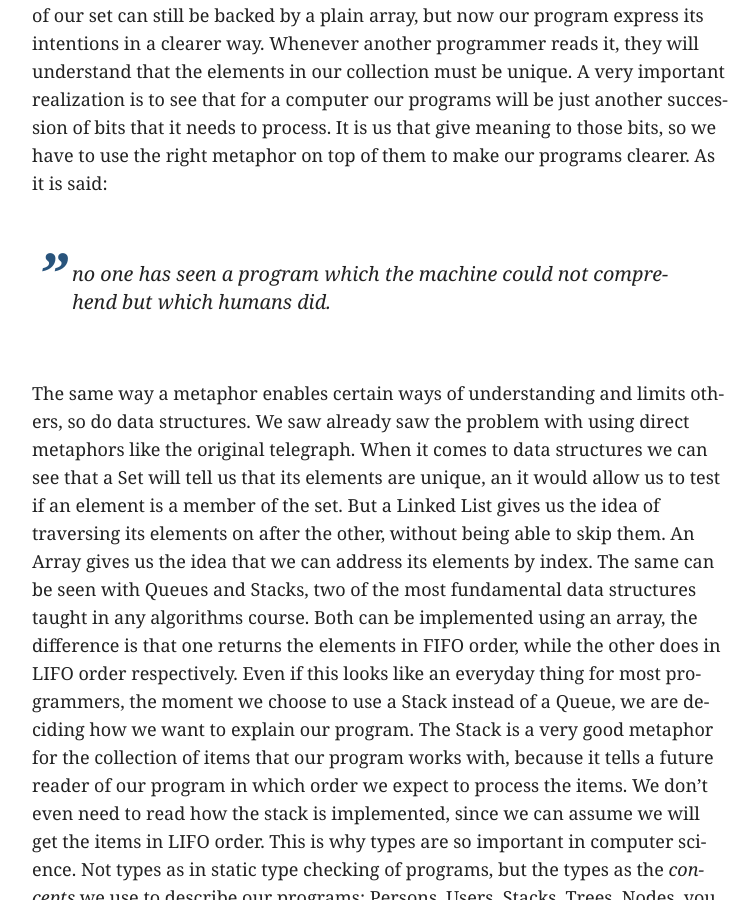
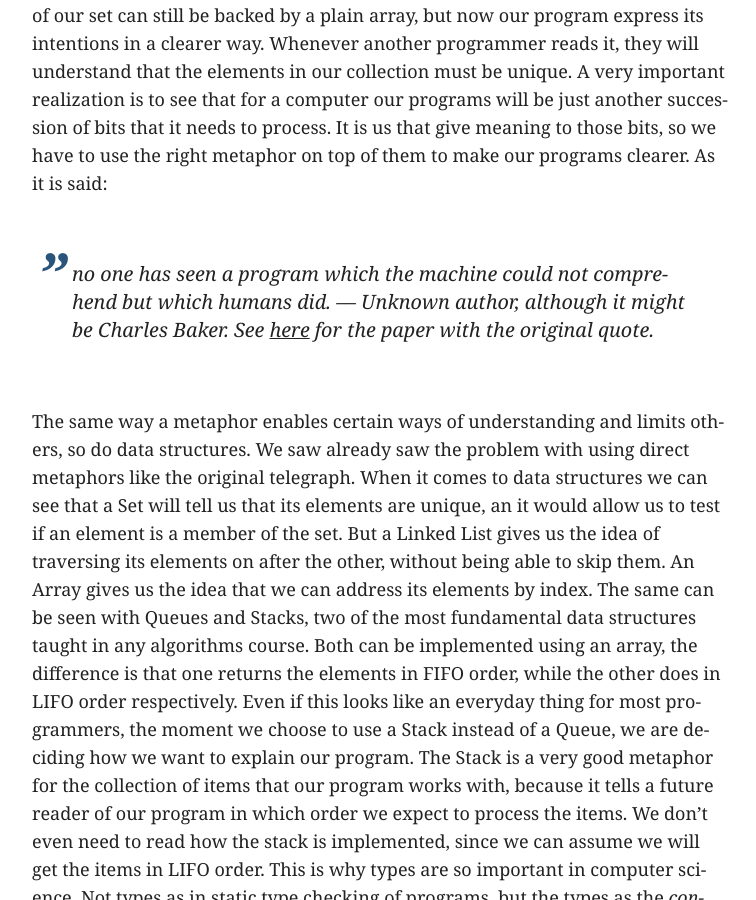
Before and after one commit to videlalvaro/videlalvaro.github.io, a Jekyll site: the page built from _posts/2017-01-17-metaphors-we-code-by.md, in a window 1280 px wide and 900 px high, scrolled down 4967 px. Shown: the whole window, without its empty margins (260-1016 px from the left). Built offline with Jekyll 4.4.1, drawn with Linux system fonts in a browser that asks for light colours; comment, search, counter and statistics services are not loaded.

Commit message:
adds link to paper

```diff
--- a/_posts/2017-01-17-metaphors-we-code-by.md
+++ b/_posts/2017-01-17-metaphors-we-code-by.md
@@ -158,7 +158,7 @@ give meaning to those bits, so we have to use the right metaphor on
 top of them to make our programs clearer. As it is said:
 
 >no one has seen a program which the machine could not comprehend but
->which humans did.
+>which humans did. –– Unknown author, although it might be Charles Baker. See [here](http://alvaro-videla.com/2014/09/a-programmers-role.html) for the paper with the original quote.
 
 The same way a metaphor enables certain ways of understanding and
 limits others, so do data structures. We saw already saw the problem
```
